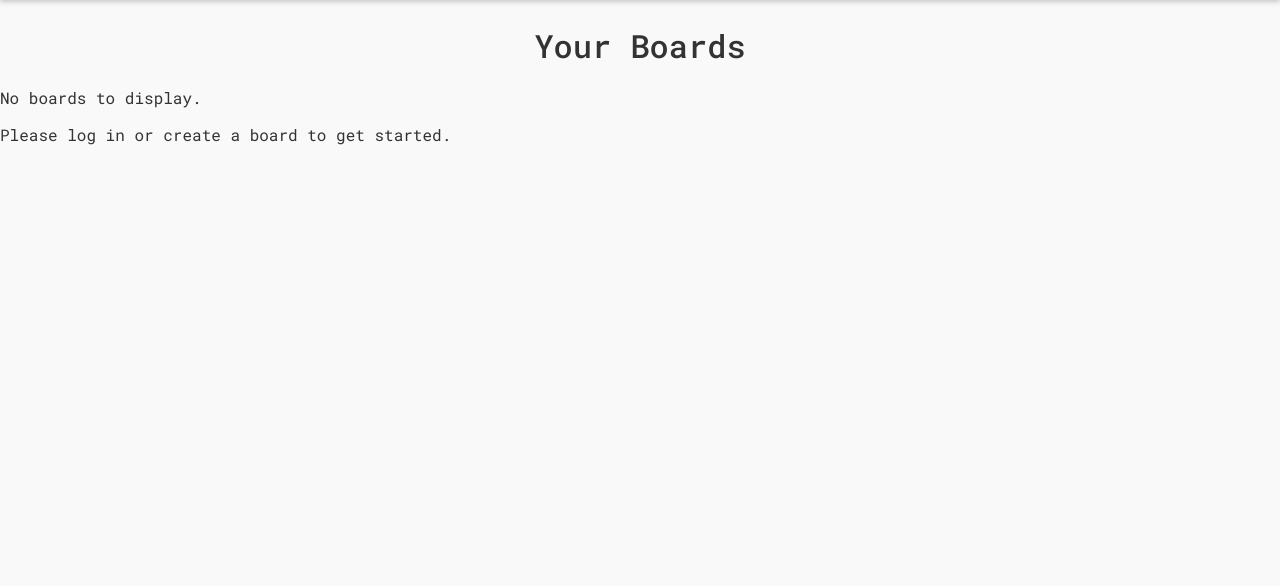
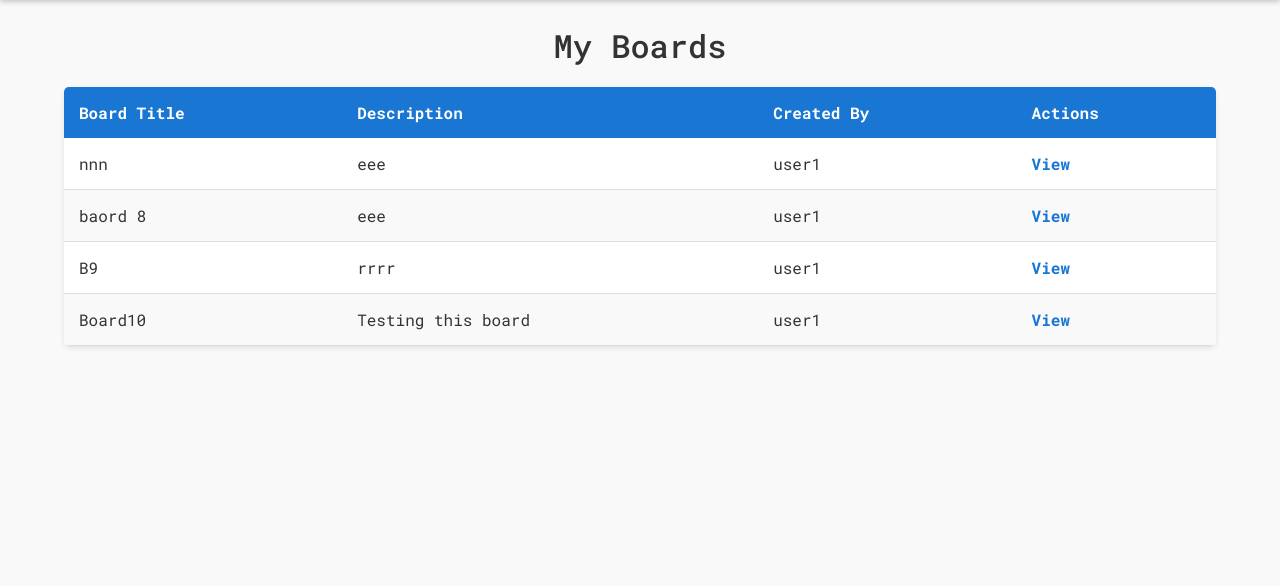
Before and after one commit to dmoonmake/Tasko, a Django app: page /boards/ in a window 1280 px wide. Shown: the part 56-642 px from the top of the page. Run offline with Django 5.2, Linux system fonts and the light colour scheme; a user stored in the database is signed in; data comes from the database, SQL or seed files in the repository.

Commit message:
Add basic board and colum functionalities

```diff
--- a/board/models.py
+++ b/board/models.py
@@ -2,19 +2,32 @@
 # Create your models here.
 from django.db import models
 from django.contrib.auth.models import User
+from django.utils.timezone import now
+
 
 class Board(models.Model):
     board_title = models.CharField(max_length=255, verbose_name="Board Title")
     board_description = models.TextField(blank=True, null=True, verbose_name="Description")
-    board_users = models.ManyToManyField(User, related_name="boards", verbose_name="Users")
+    board_members = models.ManyToManyField(User, related_name="boards", verbose_name="Users")
+    board_created_by = models.ForeignKey(User, on_delete=models.CASCADE, related_name="created_boards", verbose_name="Created By")
+    board_created_at = models.DateTimeField(auto_now_add=True)
+
+    class Meta:
+        verbose_name = "Board"
+        verbose_name_plural = "Boards"
 
     def __str__(self):
-        return self.title
+        return self.board_title
 
 class Column(models.Model):
     column_board = models.ForeignKey(Board, on_delete=models.CASCADE, related_name="columns")
     column_title = models.CharField(max_length=255, verbose_name="Column Title")
     column_order = models.PositiveIntegerField(default=0)
 
+    class Meta:
+        verbose_name = "Column"
+        verbose_name_plural = "Columns"
+        ordering = ["column_order"]
+
     def __str__(self):
-        return f"{self.title} ({self.board.title})"
+        return f"{self.column_title} ({self.column_board.board_title})"
--- a/board/templates/board/board_list.html
+++ b/board/templates/board/board_list.html
@@ -1,21 +1,32 @@
 {% extends "base.html" %}
 
-{% block title %}Boards{% endblock %}
+{% block title %}Board List{% endblock %}
 
 {% block content %}
-<h1>Your Boards</h1>
-
-{% if boards %}
-    <ul>
-        {% for board in boards %}
-        <li>
-            <a href="{% url 'board_detail' board.id %}">{{ board.title }}</a>
-        </li>
-        {% endfor %}
-    </ul>
-    <a href="{% url 'create_board' %}">Create New Board</a>
-{% else %}
-    <p>No boards to display.</p>
-    <p>Please log in or create a board to get started.</p>
-{% endif %}
+    <h1>My Boards</h1>
+    <table>
+        <thead>
+            <tr>
+                <th>Board Title</th>
+                <th>Description</th>
+                <th>Created By</th>
+                <th>Actions</th>
+            </tr>
+        </thead>
+        <tbody>
+            {% for item in boards %}
+            <tr>
+                <td>{{ item.board.board_title }}</td>
+                <td>{{ item.board.board_description }}</td>
+                <td>{{ item.board.board_created_by.username }}</td>
+                <td>
+                    <a href="{% url 'board_display' item.board.id %}">View</a>
+                    {% if item.is_creator %}
+                        | <a href="{% url 'board_setting' item.board.id %}">Settings</a>
+                    {% endif %}
+                </td>
+            </tr>
+            {% endfor %}
+        </tbody>
+    </table>
 {% endblock %}
--- a/board/urls.py
+++ b/board/urls.py
@@ -2,8 +2,12 @@ from django.urls import path
 from . import views
 
 urlpatterns = [
+    path('list/', views.board_list, name='board_list'),  # Board List page
     path('', views.board_list, name='board_list'),
-    path('<int:board_id>/', views.board_detail, name='board_detail'),
-    path('<int:board_id>/create-column/', views.create_column, name='create_column'),
+    path('<int:board_id>/', views.board_setting, name='board_setting'),
     path('create/', views.create_board, name='create_board'),
+    path('<int:board_id>/columns/add/', views.create_column, name='create_column'),
+    path('<int:board_id>/columns/<int:column_id>/delete/', views.delete_column, name='delete_column'),
+    path('<int:board_id>/columns/reorder/', views.reorder_columns, name='reorder_columns'),
+    path('<int:board_id>/display/', views.board_display, name='board_display'),
 ]
--- a/board/views.py
+++ b/board/views.py
@@ -1,20 +1,33 @@
 # Create your views here.
+import json
+from django.http import HttpResponseForbidden, JsonResponse
 from django.shortcuts import render, get_object_or_404, redirect
 from .models import Board, Column
+from task.models import Task
 from .forms import BoardForm, ColumnForm
 from django.contrib.auth.decorators import login_required
+from django.views.decorators.csrf import csrf_exempt
 
+
+@login_required
 def board_list(request):
-    if request.user.is_authenticated:
-        boards = request.user.boards.all()  # Boards the user is a member of
-    else:
-        boards = []  # Empty list for unauthenticated users
+    # Fetch all boards where the user is a member
+    user_boards = Board.objects.filter(board_members=request.user)
+
+    # Separate boards created by the user
+    boards = []
+    for board in user_boards:
+        boards.append({
+            'board': board,
+            'is_creator': board.board_created_by == request.user
+        })
+
     return render(request, 'board/board_list.html', {'boards': boards})
 
-def board_detail(request, board_id):
+def board_setting(request, board_id):
     board = get_object_or_404(Board, board_id=board_id)
     columns = board.columns.all().order_by('order')
-    return render(request, 'board/board_detail.html', {'board': board, 'columns': columns})
+    return render(request, 'board/board_setting.html', {'board': board, 'columns': columns})
 
 @login_required
 def create_board(request):
@@ -23,27 +36,80 @@ def create_board(request):
         if form.is_valid():
             # Save the board and assign the current user as the creator
             board = form.save(commit=False)
+            board.board_created_by = request.user
             board.save()
-            board.users.add(request.user)  # Automatically add the creator to the board
+            board.board_members.set(form.cleaned_data['board_members'])
+            board.board_members.add(request.user)  # Automatically add the creator to the board
 
-            # Add additional users to the board
-            additional_users = form.cleaned_data.get('users')  # Get selected users
-            board.users.add(*additional_users)
-
-            return redirect("board_list")  # Redirect to the board list
+            return redirect("board_setting", board_id=board.id)  # Redirect to the board list
     else:
         form = BoardForm()
     return render(request, 'board/board_create.html', {'form': form})
 
+@login_required
 def create_column(request, board_id):
-    board = get_object_or_404(Board, board_id=board_id)
-    if request.method == 'POST':
-        form = ColumnForm(request.POST)
-        if form.is_valid():
-            column = form.save(commit=False)
-            column.board = board
+    if request.method == "POST":
+        board = get_object_or_404(Board, id=board_id)
+        column_title = request.POST.get("column_title")
+        if column_title:
+            column_order = board.columns.count()  # Add the column at the end
+            column = Column.objects.create(
+                column_title=column_title,
+                column_board=board,
+                column_order=column_order
+            )
+            return JsonResponse({
+                "id": column.id,
+                "name": column.column_title,
+                "order": column.column_order
+            })
+        else:
+            return JsonResponse({"error": "Column name is required."}, status=400)
+    return JsonResponse({"error": "Invalid request method."}, status=400)
+
+@login_required
+def board_setting(request, board_id):
+    board = get_object_or_404(Board, id=board_id)
+    columns = board.columns.all().order_by("column_order")  # Order by column_order
+    return render(request, 'board/board_setting.html', {'board': board, 'columns': columns})
+
+@csrf_exempt
+def move_task(request, task_id):
+    if request.method == "POST":
+        data = json.loads(request.body)
+        column_id = data.get("column_id")
+        task = get_object_or_404(Task, id=task_id)
+        column = get_object_or_404(Column, id=column_id)
+        task.task_column = column
+        task.save()
+        return JsonResponse({"message": "Task moved successfully."})
+    return JsonResponse({"error": "Invalid request method."}, status=400)
+
+@csrf_exempt
+def reorder_columns(request, board_id):
+    if request.method == "POST":
+        data = json.loads(request.body)
+        column_ids = data.get("column_ids")  # List of column IDs in new order
+        for order, column_id in enumerate(column_ids):
+            column = Column.objects.get(id=column_id)
+            column.column_order = order
             column.save()
-            return redirect('board_detail', board_id=board_id)
-    else:
-        form = ColumnForm()
-    return render(request, 'board/column_form.html', {'form': form, 'board': board})
+        return JsonResponse({"message": "Columns reordered successfully."})
+    return JsonResponse({"error": "Invalid request method."}, status=400)
+
+def check_board_access(user, board):
+    if user not in board.board_members.all():
+        raise HttpResponseForbidden("You are not authorized to access this board.")
+
+@login_required
+def delete_column(request, board_id, column_id):
+    column = get_object_or_404(Column, id=column_id, column_board_id=board_id)
+    column.delete()
+    return JsonResponse({"success": True})
+
+@login_required
+def board_display(request, board_id):
+    board = get_object_or_404(Board, id=board_id)
+    columns = board.columns.all().order_by("column_order")
+    tasks = Task.objects.filter(task_column__in=columns)  # Fetch tasks in the board's columns
+    return render(request, 'board/board_display.html', {'board': board, 'columns': columns, 'tasks': tasks})
--- a/static/css/styles.css
+++ b/static/css/styles.css
@@ -299,3 +299,97 @@ body.dark-mode {
 .center-container .form-content {
   margin-top: -50px; /* Move content upward slightly */
 }
+
+/* Container for board columns */
+#board-columns {
+  display: flex; /* Enables horizontal layout */
+  gap: 20px; /* Adds spacing between columns */
+  justify-content: flex-start; /* Aligns columns to the left */
+  align-items: flex-start; /* Aligns columns vertically at the top */
+  overflow-x: auto; /* Allows horizontal scrolling if there are too many columns */
+  padding: 10px;
+  scrollbar-width: thin; /* Firefox */
+  width: 100%; /* Ensures container spans full width */
+  box-sizing: border-box;
+}
+
+/* Individual column styling */
+.column {
+  background-color: #f9f9f9;
+  border: 1px solid #ddd;
+  border-radius: 5px;
+  padding: 10px;
+  width: 200px; /* Fixed width for each column */
+  box-shadow: 0 2px 5px rgba(0, 0, 0, 0.1);
+  flex-shrink: 0; /* Prevents columns from shrinking */
+}
+
+/* Column title */
+.column h3 {
+  text-align: center;
+  margin-bottom: 10px;
+}
+
+/* Delete column button */
+.column button {
+  display: block;
+  margin: 10px auto 0;
+  padding: 5px 10px;
+  background-color: #ff4d4d;
+  color: white;
+  border: none;
+  border-radius: 3px;
+  cursor: pointer;
+}
+
+.column button:hover {
+  background-color: #ff3333;
+}
+
+table {
+  width: 90%;
+  margin: 20px auto;
+  border-collapse: collapse;
+  background-color: #fff;
+  box-shadow: 0 2px 5px rgba(0, 0, 0, 0.1);
+  border-radius: 5px;
+  overflow: hidden;
+}
+
+thead {
+  background-color: #1976d2;
+  color: white;
+}
+
+thead th {
+  padding: 15px;
+  text-align: left;
+  font-weight: bold;
+}
+
+tbody tr {
+  border-bottom: 1px solid #ddd;
+}
+
+tbody tr:nth-child(even) {
+  background-color: #f9f9f9;
+}
+
+tbody td {
+  padding: 15px;
+}
+
+tbody tr:hover {
+  background-color: #e3f2fd;
+  transition: background-color 0.2s ease-in-out;
+}
+
+a {
+  color: #1976d2;
+  text-decoration: none;
+  font-weight: bold;
+}
+
+a:hover {
+  text-decoration: underline;
+}
```
Also changed, not shown: board/forms.py (+6 -4 lines), board/static/js/board.js (added, +160 -0 lines), board/templates/board/board_detail.html (deleted, +0 -21 lines), board/templates/board/board_display.html (added, +26 -0 lines), board/templates/board/board_setting.html (added, +38 -0 lines), task/models.py (+11 -4 lines), board/migrations/0002_alter_board_options_alter_column_options_and_more.py (added), board/migrations/0003_rename_board_users_board_board_members.py (added), db.sqlite3.
